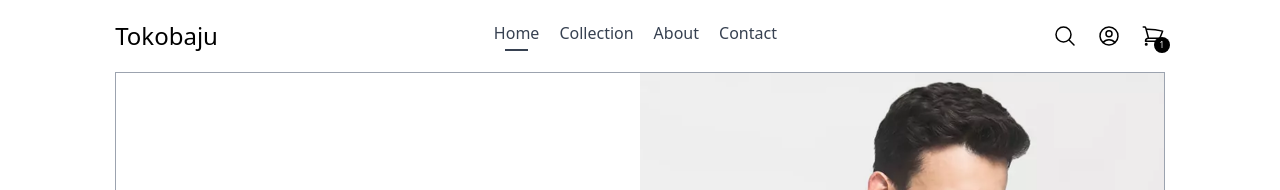
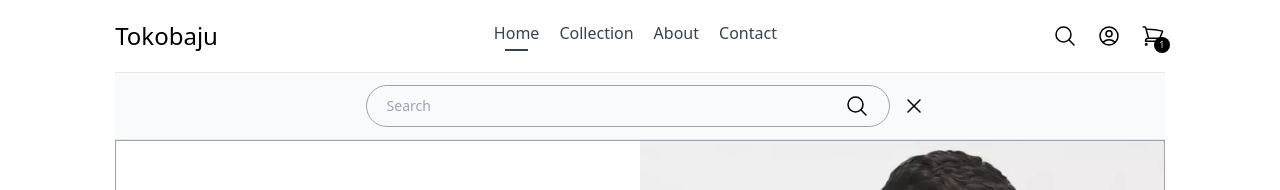
Before and after one commit to faukirijatul/ecommerce-frontend-vue, a Vue app: page / in a window 1280 px wide. Both pictures are taken after a click on the icon 1064 px from the left and 36 px from the top of the page. Shown: the top 190 px of the page. Built offline with nearby package versions, Linux system fonts and the light colour scheme.

Commit message:
Add Search Bar

```diff
--- a/src/App.vue
+++ b/src/App.vue
@@ -2,11 +2,13 @@
 import { RouterView } from 'vue-router'
 import NavbarComponent from './components/NavbarComponent.vue'
 import FooterComponent from './components/FooterComponent.vue'
+import SearchBar from './components/SearchBar.vue'
 </script>
 
 <template>
   <div class="px-4 sm:px-[5vm] md:px-[7vw] lg:px-[9vw]">
     <NavbarComponent />
+    <SearchBar />
     <RouterView />
     <FooterComponent />
   </div>
--- a/src/components/NavbarComponent.vue
+++ b/src/components/NavbarComponent.vue
@@ -33,6 +33,7 @@
         stroke-width="1.5"
         stroke="currentColor"
         class="size-6 cursor-pointer"
+        @click="handleSearchClick"
       >
         <path
           stroke-linecap="round"
@@ -174,6 +175,13 @@
 <script setup>
 import { RouterLink } from 'vue-router'
 import { ref } from 'vue'
+import { useMainStore } from '../stores/mainStore'
 
+const mainStore = useMainStore()
 const menuOpen = ref(false)
+
+const handleSearchClick = () => {
+  mainStore.showSearch = !mainStore.showSearch
+  mainStore.search = ''
+}
 </script>
--- /dev/null
+++ b/src/components/SearchBar.vue
@@ -0,0 +1,54 @@
+<template>
+  <div
+    v-if="mainStore.showSearch"
+    class="flex items-center justify-center border-t border-b bg-gray-50 text-center py-3"
+  >
+    <div class="inline-flex items-center justify-center border border-gray-400 px-5 py-2 mx-3 rounded-full w-3/4 sm:w-1/2">
+      <input
+        type="text"
+        placeholder="Search"
+        class="flex-1 outline-none bg-inherit text-sm"
+        v-model="mainStore.search"
+      />
+      <svg
+        xmlns="http://www.w3.org/2000/svg"
+        fill="none"
+        viewBox="0 0 24 24"
+        stroke-width="1.5"
+        stroke="currentColor"
+        class="w-6 h-6 cursor-pointer"
+        @click="handleSearch"
+      >
+        <path stroke-linecap="round" stroke-linejoin="round" d="m21 21-5.197-5.197m0 0A7.5 7.5 0 1 0 5.196 5.196a7.5 7.5 0 0 0 10.607 10.607Z" />
+      </svg>
+    </div>
+    <svg
+      xmlns="http://www.w3.org/2000/svg"
+      fill="none"
+      viewBox="0 0 24 24"
+      stroke-width="1.5"
+      stroke="currentColor"
+      class="w-6 h-6 cursor-pointer"
+      @click="handleClose"
+    >
+      <path stroke-linecap="round" stroke-linejoin="round" d="M6 18 18 6M6 6l12 12" />
+    </svg>
+  </div>
+</template>
+
+<script setup>
+import { useMainStore } from '../stores/mainStore';
+import { useRouter } from 'vue-router';
+
+const mainStore = useMainStore();
+const router = useRouter();
+
+const handleSearch = () => {
+  router.push('/collection');
+};
+
+const handleClose = () => {
+  mainStore.showSearch = false;
+  mainStore.search = '';
+};
+</script>
--- a/src/stores/mainStore.js
+++ b/src/stores/mainStore.js
@@ -6,6 +6,8 @@ export const useMainStore = defineStore('mainStore', () => {
   const products = ref(allProducts)
   const currency = 'Rp'
   const deliveryFee = 10000
+  const search = ref('')
+  const showSearch = ref(false)
 
-  return { products, currency, deliveryFee }
+  return { products, currency, deliveryFee, search, showSearch }
 })
```
